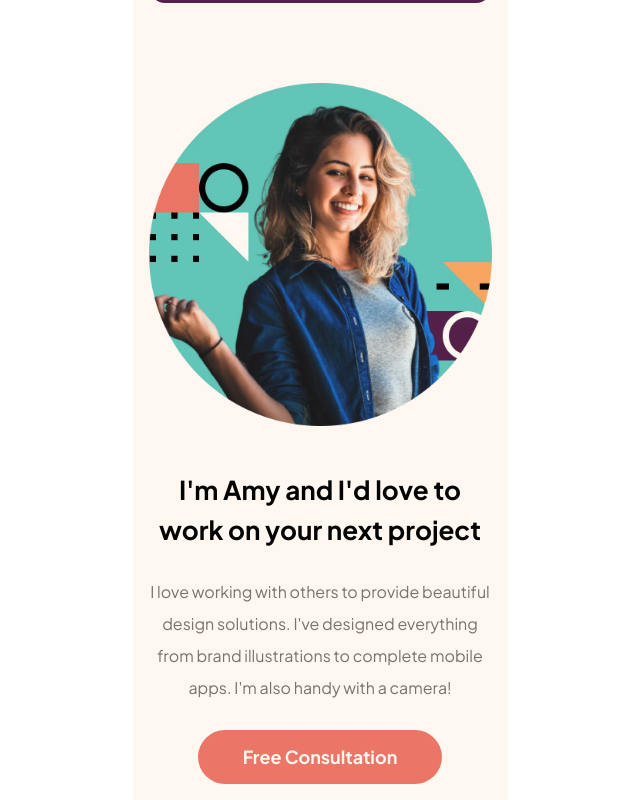
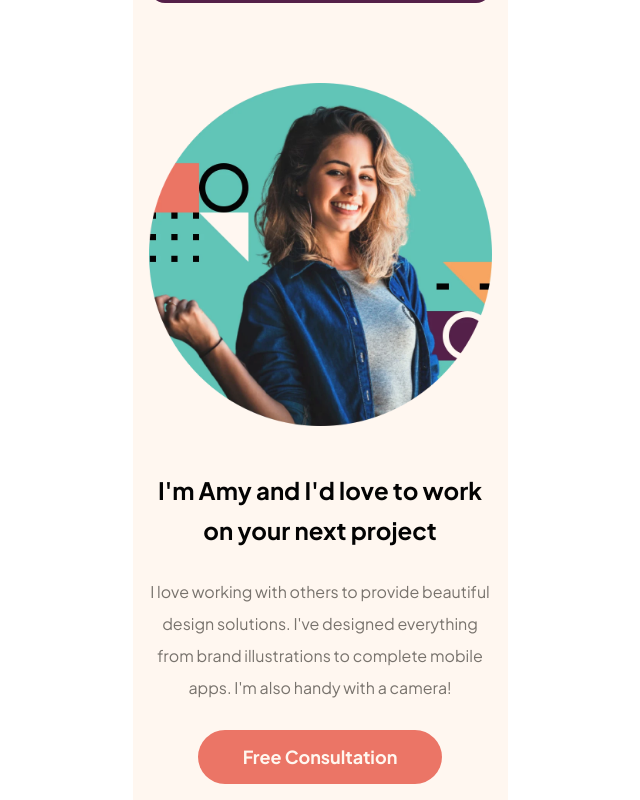
Before and after one commit to gmagnenat/single-page-design-portfolio, a React (Vite) app: page / in a window 1280 px wide. Shown: the part 1449-2249 px from the top of the page, without its empty margins (320-960 px from the left). Built offline with nearby package versions, Linux system fonts and the light colour scheme.

Commit message:
edit cta section

```diff
--- a/src/components/CtaSection/Cta.jsx
+++ b/src/components/CtaSection/Cta.jsx
@@ -7,8 +7,8 @@ const Cta = () => {
         <div className="cta">
             <img className="cta__image" src={imgAmy} alt="" />
             <div className="cta__details">
-                <h2>I'm Amy and I'd love to work on your next project</h2>
-                <p>I love working with others to provide beautiful design solutions. I've designed
+                <h2 className='cta__title'>I'm Amy and I'd love to work on your next project</h2>
+                <p className='cta__info'>I love working with others to provide beautiful design solutions. I've designed
                 everything from brand illustrations to complete mobile apps. I'm also handy with a camera!</p>
                 <button className="btn btn--alt cta__btn">Free Consultation</button>
             </div>
--- a/src/components/CtaSection/Cta.scss
+++ b/src/components/CtaSection/Cta.scss
@@ -17,15 +17,15 @@
     margin-top: 1.625rem;
   }
 
-  h2 {
+  &__title {
     color: variables.$clr-neutral-900;
     font-weight: variables.$fw-bold;
-    font-size: variables.$fs-18;
+    font-size: variables.$fs-9;
     line-height: 2.5rem;
     padding-bottom: 1.625rem;
   }
 
-  p {
+  &__info {
     color: variables.$clr-brown;
     line-height: 2rem;
   }
--- a/src/sass/abstracts/_variables.scss
+++ b/src/sass/abstracts/_variables.scss
@@ -25,7 +25,6 @@ $fs-11: 2.25rem; // 36px
 $fs-12: 2.5rem; // 40px
 $fs-14: 3rem;
 $fs-16: 3.5rem; // 56px
-$fs-18: 1.625rem; // 26px
 
 /* ------------------------------ font weights ------------------------------ */
 $fw-regular: 400;
```
